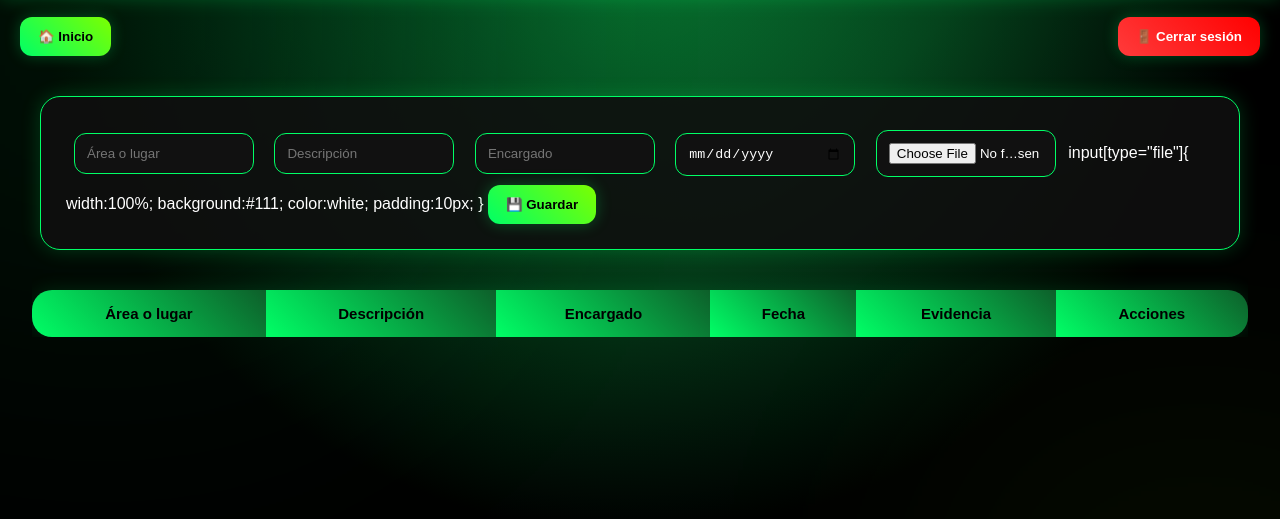
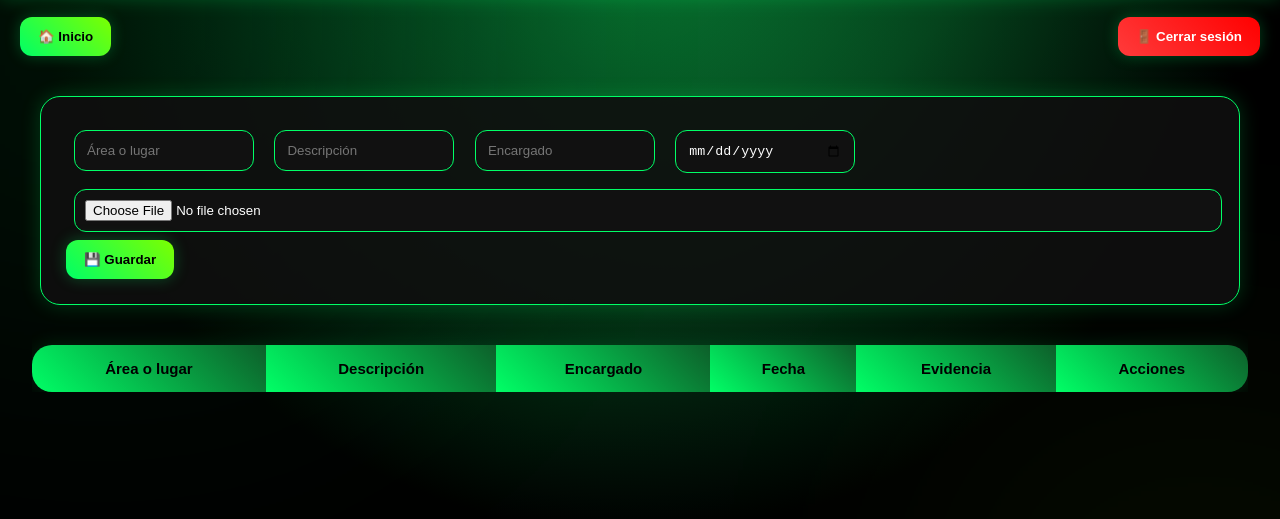
Before and after one commit to villo33/rodeo-app, a website: page public/mantenimiento.html in a window 1280 px wide. Shown: the part 77-596 px from the top of the page. Drawn offline with Linux system fonts and the light colour scheme; no server answers.

Commit message:
actulizacon mantenimientio

```diff
--- a/public/mantenimiento.html
+++ b/public/mantenimiento.html
@@ -159,6 +159,12 @@ select{
   width:180px;
   outline:none;
 }
+input[type="file"]{
+  width:100%;
+  background:#111;
+  color:white;
+  padding:10px;
+}
 
 input:focus,
 select:focus{
@@ -302,12 +308,7 @@ placeholder="Área o lugar">
 id="evidencia"
 accept="image/*">
 
-input[type="file"]{
-  width:100%;
-  background:#111;
-  color:white;
-  padding:10px;
-}
+
 
   <button class="btn-guardar"
   onclick="guardar()">
```
